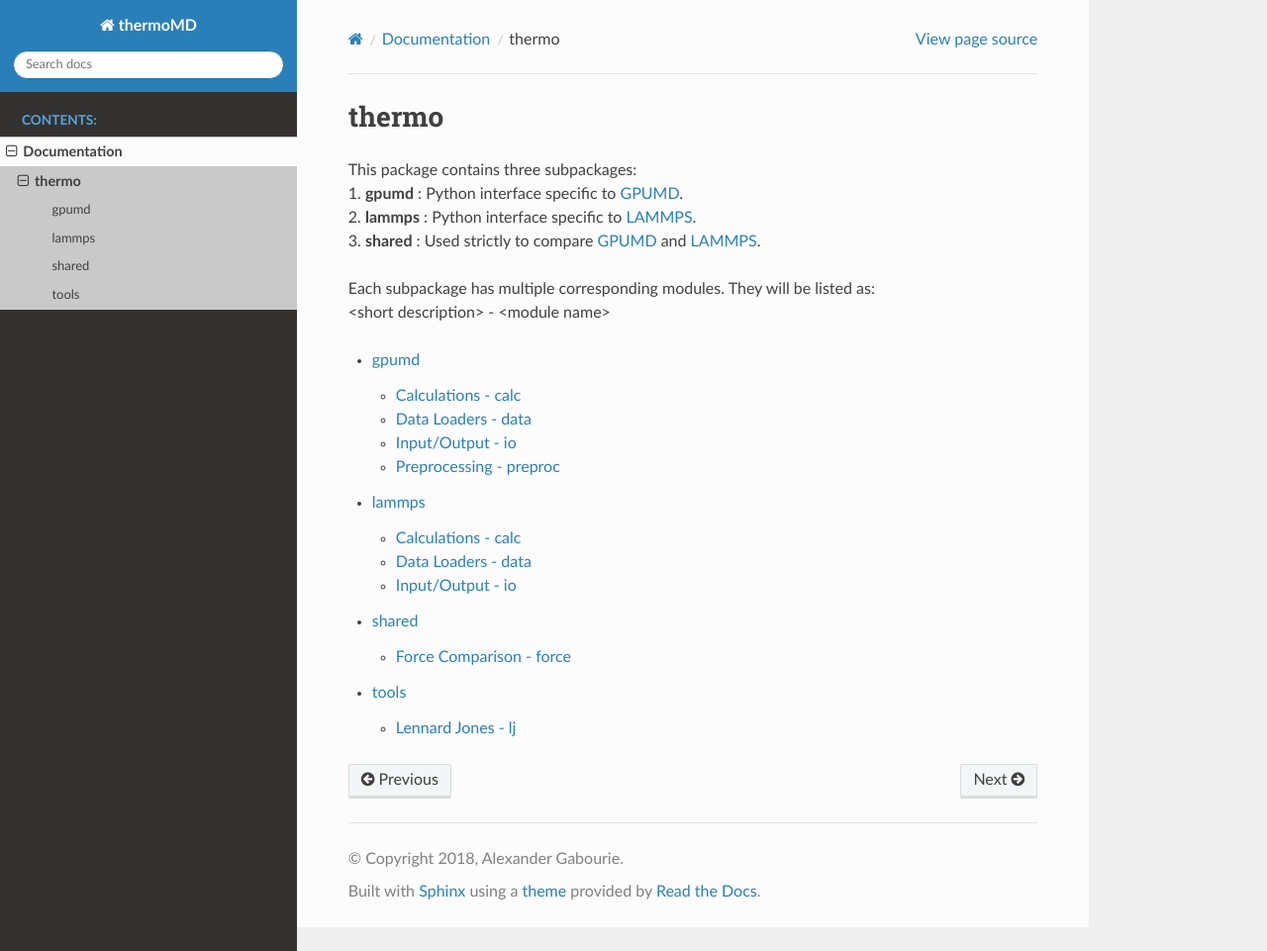
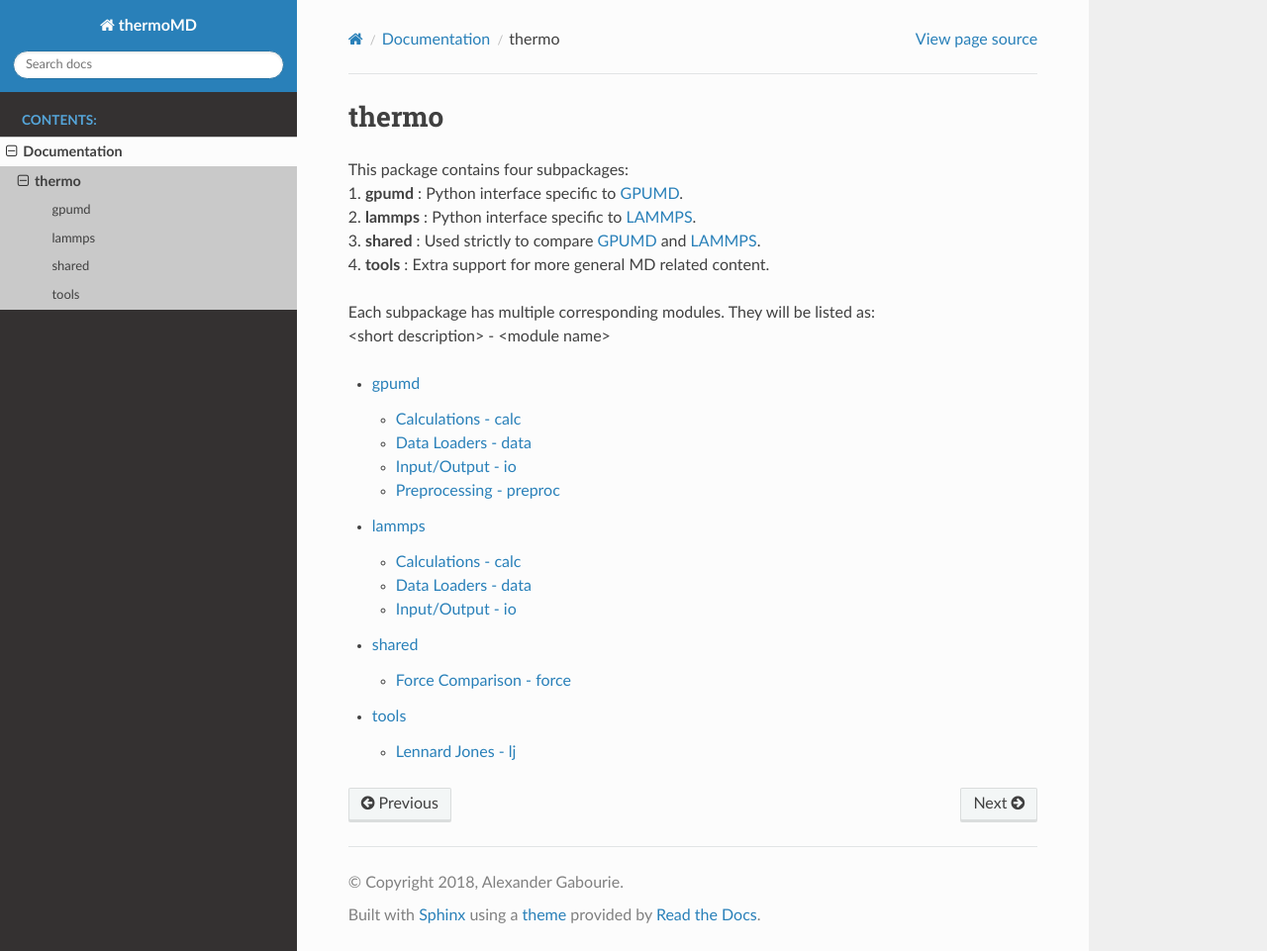
Before and after one commit to AlexGabourie/thermo, a Sphinx documentation site: the page built from docs/source/thermo.rst, in a window 1280 px wide and 961 px high. Shown: the whole window at 99% size. Built offline with Sphinx 7.4.7 and the Read the Docs theme 2.0.0, drawn with Linux system fonts in a browser that asks for light colours.

Commit message:
Small documentation update

```diff
--- a/docs/source/thermo.rst
+++ b/docs/source/thermo.rst
@@ -1,10 +1,11 @@
 thermo
 ==============
 
-| This package contains three subpackages:
+| This package contains four subpackages:
 | 1. **gpumd** : Python interface specific to `GPUMD`_.
 | 2. **lammps** : Python interface specific to `LAMMPS`_.
 | 3. **shared** : Used strictly to compare `GPUMD`_ and `LAMMPS`_.
+| 4. **tools** : Extra support for more general MD related content.
 
 | Each subpackage has multiple corresponding modules. They will be listed as:
 | <short description> - <module name>
```
Also changed, not shown: 7 other files.
